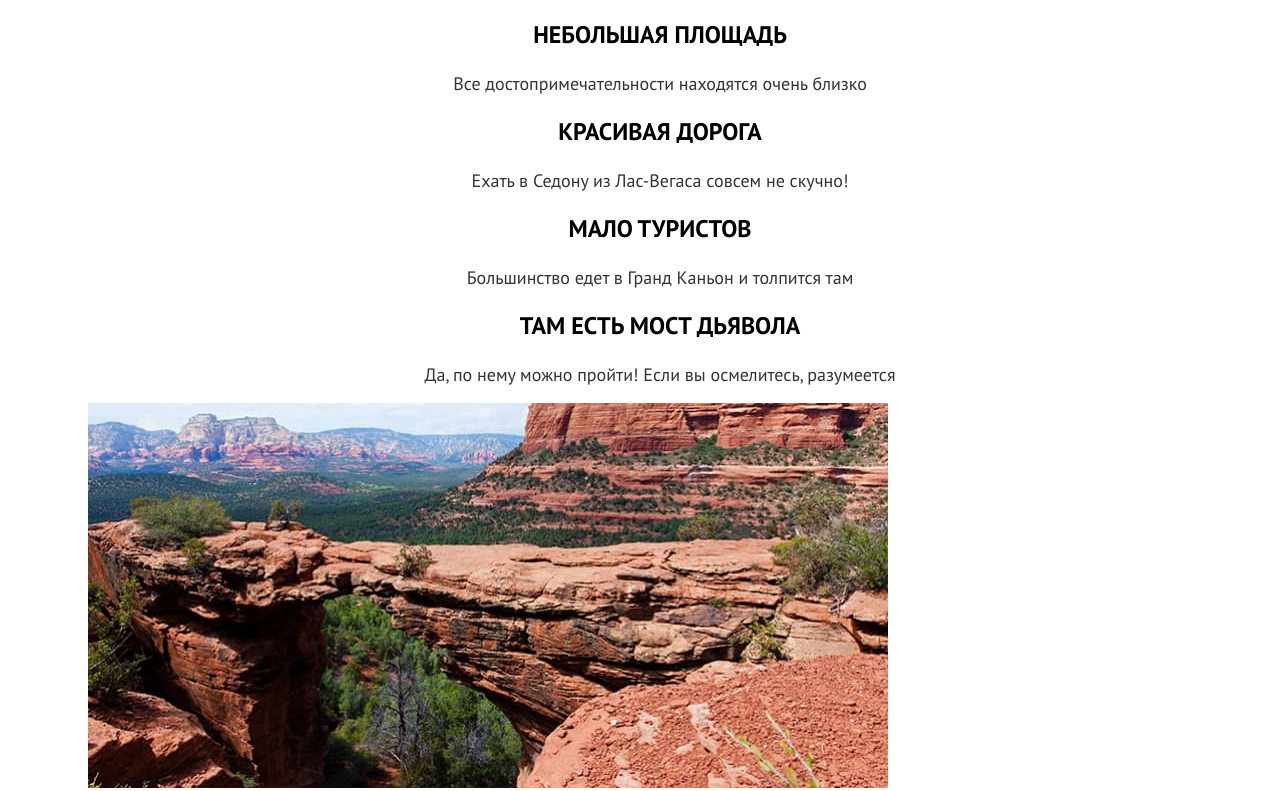
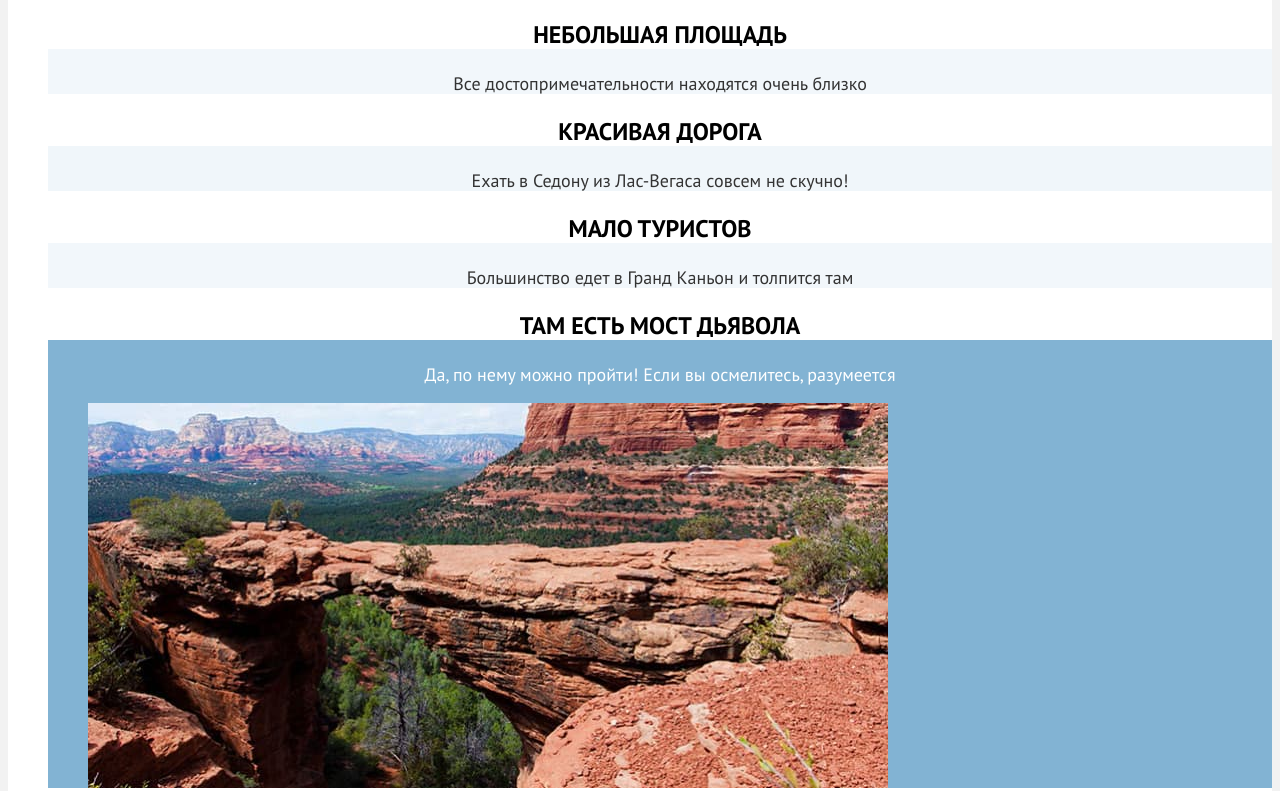
Before and after one commit to htmlacademy-htmlcss/2274821-sedona-36, a plain HTML site: page index.html in a window 1280 px wide. Shown: the part 1498-2289 px from the top of the page. Drawn offline with Linux system fonts and the light colour scheme.

Commit message:
Вносит изменения в файл style.css

```diff
--- a/index.html
+++ b/index.html
@@ -56,7 +56,7 @@
       <section class="advantages center">
         <h2 class="visually-hidden">Преимущества</h2>
         <ul class="advantages-list">
-          <li class="advantages-item">
+          <li class="advantages-item dark-blue">
             <div class="advantages-container">
               <h3 class="advantages-title">Настоящий городок</h3>
               <p class="advantages-description">Седона — не аттракцион для туристов, там течёт своя жизнь</p>
@@ -65,19 +65,19 @@
               <img class="advantages-image-city" src="images/content/about-image-1.jpg" width="800" height="384" alt="Дома в Седоне.">
             </figure>
           </li>
-          <li class="advantages-item">
+          <li class="advantages-item light-blue">
             <h3 class="advantages-title">Небольшая площадь</h3>
             <p class="advantages-description">Все достопримечательности находятся очень близко</p>
           </li>
-          <li class="advantages-item">
+          <li class="advantages-item blue">
             <h3 class="advantages-title">Красивая дорога</h3>
             <p class="advantages-description">Ехать в Седону из Лас-Вегаса совсем не скучно!</p>
           </li>
-          <li class="advantages-item">
+          <li class="advantages-item light-blue">
             <h3 class="advantages-title">Мало туристов</h3>
             <p class="advantages-description">Большинство едет в Гранд Каньон и толпится там</p>
           </li>
-          <li class="advantages-item">
+          <li class="advantages-item dark-blue">
             <div class="advantages-container">
               <h3 class="advantages-title">Там есть мост дьявола</h3>
               <p class="advantages-description">Да, по нему можно пройти! Если вы осмелитесь, разумеется</p>
--- a/styles/style.css
+++ b/styles/style.css
@@ -21,7 +21,7 @@ body{
   line-height: 21px;
   font-weight: 400;
   color: #333333;
-  background-color: #FFFFFF;
+  background-color: #F2F2F2;
 }
 
 .container{
@@ -81,6 +81,9 @@ body{
 .hero-container{
   width:1200px;
   height:485px;
+  background-image: url("../images/index-background-figure.svg");
+  background-size: 100% auto;
+  background-repeat: no-repeat;
 }
 
 .center{
@@ -122,6 +125,19 @@ body{
   color:#000000;
   background-color:#FFFFFF;
   text-transform: uppercase;
+}
+
+.dark-blue{
+  color: #FFFFFF;
+  background-color: #82B3D3;
+}
+
+.blue{
+  background-color:rgba(131, 179, 211, 0.2);
+}
+
+.light-blue{
+  background-color:rgba(131, 179, 211, 0.1) ;
 }
 
 .services-list{
@@ -328,7 +344,7 @@ body{
 }
 
 .hotel-card a{
-  text-align: right;
+  text-align: left;
   text-decoration: none;
   color:#000000;
   background-color: #FFFFFF;
@@ -342,7 +358,7 @@ body{
   text-align: left;
 }
 
-.hotel-card a{
+li a:nth-of-type(2){
   font-size: 16px;
   line-height: 20px;
   font-weight: 700;
```
Also changed, not shown: hotels.html (+2 -0 lines).
